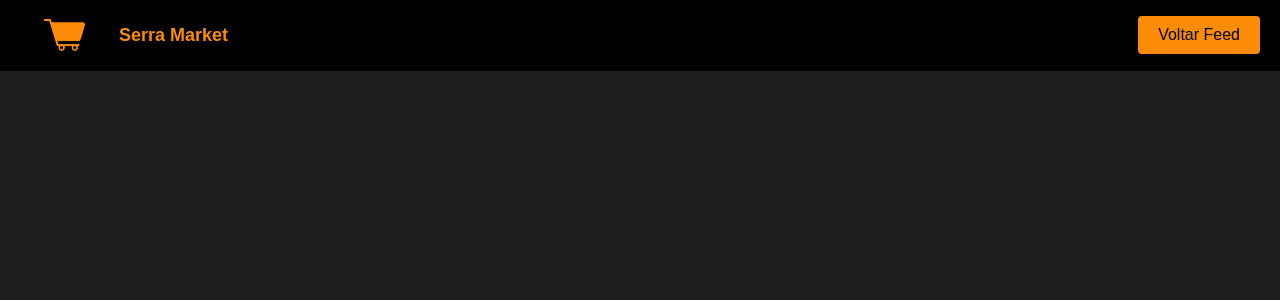
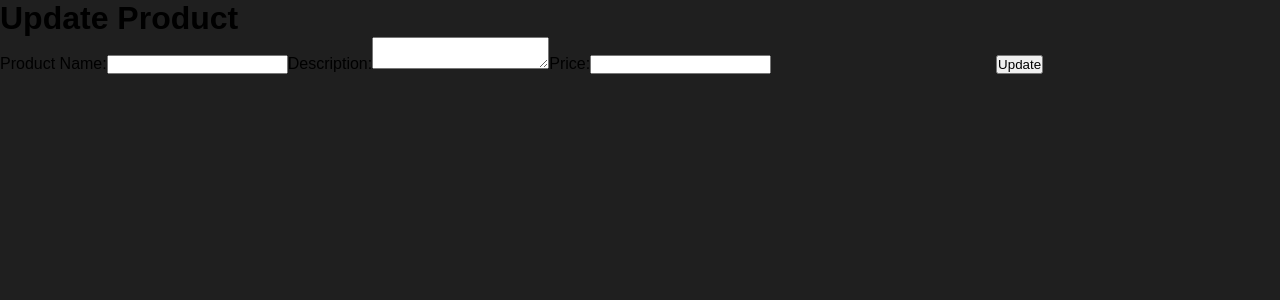
Before and after one commit to vintinls/Trab-Final-Grupo3, a React (Vite) app in the folder Trab-Final-Grupo3/: page /update in a window 1280 px wide. Shown: the top 300 px of the page. Built offline with nearby package versions, Linux system fonts and the light colour scheme; no server answers.

Commit message:
feat: update

```diff
--- a/Trab-Final-Grupo3/src/pages/Update/index.jsx
+++ b/Trab-Final-Grupo3/src/pages/Update/index.jsx
@@ -1,14 +1,80 @@
-import Header2 from '../../components/Header2'
-import './style.css'
+import { useState, useEffect } from 'react';
+import { useParams, useNavigate } from 'react-router-dom';
+import axios from 'axios';
 
-import React from 'react'
+const UpdateProduct = () => {
+  const { id } = useParams();
+  const navigate = useNavigate();
+  const [product, setProduct] = useState({
+    name: '',
+    description: '',
+    price: ''
+  });
 
-function Update() {
+  useEffect(() => {
+    axios.get(`http://localhost:5000/product/${id}`)
+      .then(response => {
+        setProduct(response.data);
+      })
+      .catch(error => {
+        console.error('There was an error fetching the product!', error);
+      });
+  }, [id]);
+
+  const handleChange = (e) => {
+    const { name, value } = e.target;
+    setProduct({
+      ...product,
+      [name]: value
+    });
+  };
+
+  const handleSubmit = (e) => {
+    e.preventDefault();
+    axios.put(`http://localhost:5000/product/${id}`, product)
+      .then(() => {
+        navigate('/');
+      })
+      .catch(error => {
+        console.error('There was an error updating the product!', error);
+      });
+  };
+
   return (
     <div>
-      <Header2/>
+      <h1>Update Product</h1>
+      <form onSubmit={handleSubmit}>
+        <label htmlFor="name">Product Name:</label>
+        <input
+          type="text"
+          id="name"
+          name="name"
+          value={product.name}
+          onChange={handleChange}
+          required
+        />
+        <label htmlFor="description">Description:</label>
+        <textarea
+          id="description"
+          name="description"
+          value={product.description}
+          onChange={handleChange}
+          required
+        />
+        <label htmlFor="price">Price:</label>
+        <input
+          type="number"
+          id="price"
+          name="price"
+          step="0.01"
+          value={product.price}
+          onChange={handleChange}
+          required
+        />
+        <button type="submit">Update</button>
+      </form>
     </div>
-  )
-}
+  );
+};
 
-export default Update
+export default UpdateProduct;
```
